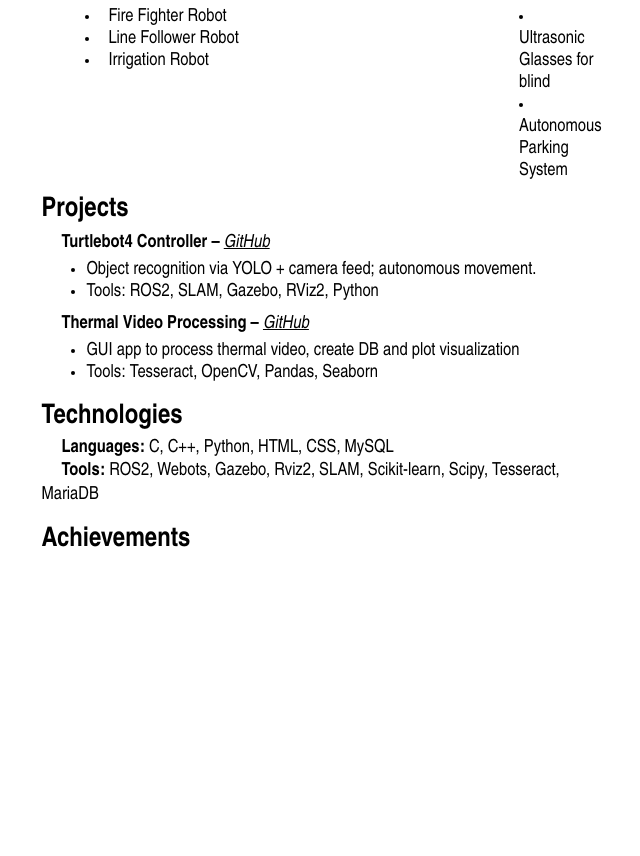
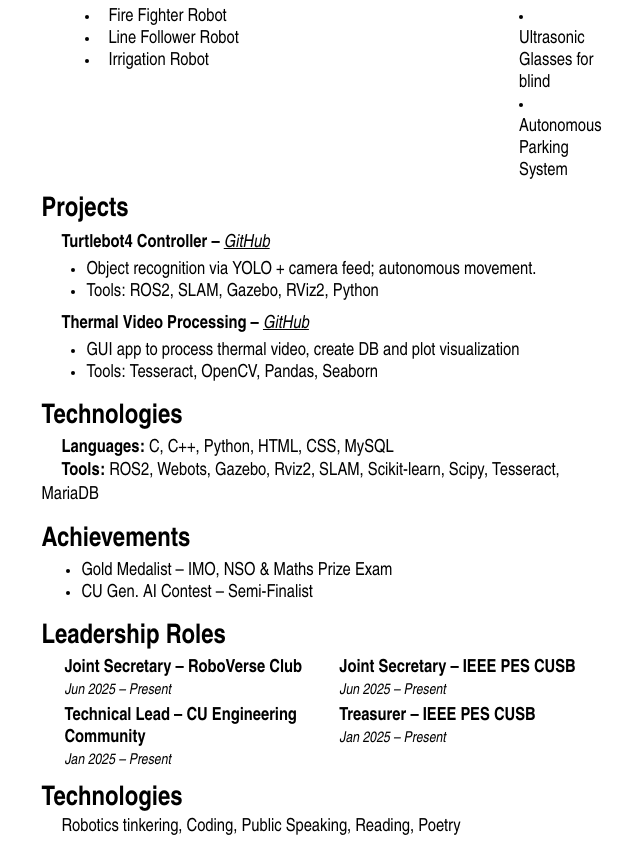
Before and after one commit to aashraeyvaid/Front-End, a plain HTML site: page Resume.html in a window 1280 px wide. Shown: the part 834-1690 px from the top of the page, without its empty margins (317-957 px from the left). Before the commit the page ends 1394 px from the top, so only its background shows below. Drawn offline with Linux system fonts and the light colour scheme.

Commit message:
Completed the Resume

```diff
--- a/Resume.html
+++ b/Resume.html
@@ -97,8 +97,40 @@
         <div>
             <h2 style="margin-top: 10px; margin-bottom: -15px;">Achievements</h2>
             <p style="line-height: 1.3;">
-
+                <ul>
+                    <li>Gold Medalist – IMO, NSO & Maths Prize Exam</li>
+                    <li>CU Gen. AI Contest – Semi-Finalist</li>
+                </ul>
             </p>
+        </div>
+        <div>
+            <h2 style="margin-top: 10px; margin-bottom: 0px;">Leadership Roles</h2>
+            <table style="margin-left: 20px; margin-top: 0px;">
+                <tr style="vertical-align: text-top; margin-top: 0px;">
+                    <td width="450">
+                        <b>Joint Secretary – RoboVerse Club</b><br>
+                        <i style="font-size: smaller;">Jun 2025 – Present</i>
+                    </td>
+                    <td width="450">
+                        <b>Joint Secretary – IEEE PES CUSB</b><br>
+                        <i style="font-size: smaller;">Jun 2025 – Present</i>
+                    </td>
+                </tr>
+                <tr style="vertical-align: text-top; margin-top: 0px;">
+                    <td>
+                        <b>Technical Lead – CU Engineering Community</b><br>
+                        <i style="font-size: smaller;">Jan 2025 – Present</i>
+                    </td>
+                    <td>
+                        <b>Treasurer – IEEE PES CUSB</b><br>
+                        <i style="font-size: smaller;">Jan 2025 – Present</i>
+                    </td>
+                </tr>
+            </table>
+        </div>
+        <div>
+            <h2 style="margin-top: 10px; margin-bottom: 0px;">Technologies</h2>
+            <p style="margin-left: 20px; margin-top: 0px;">Robotics tinkering, Coding, Public Speaking, Reading, Poetry</p>
         </div>
     </section>
 </body>
```
